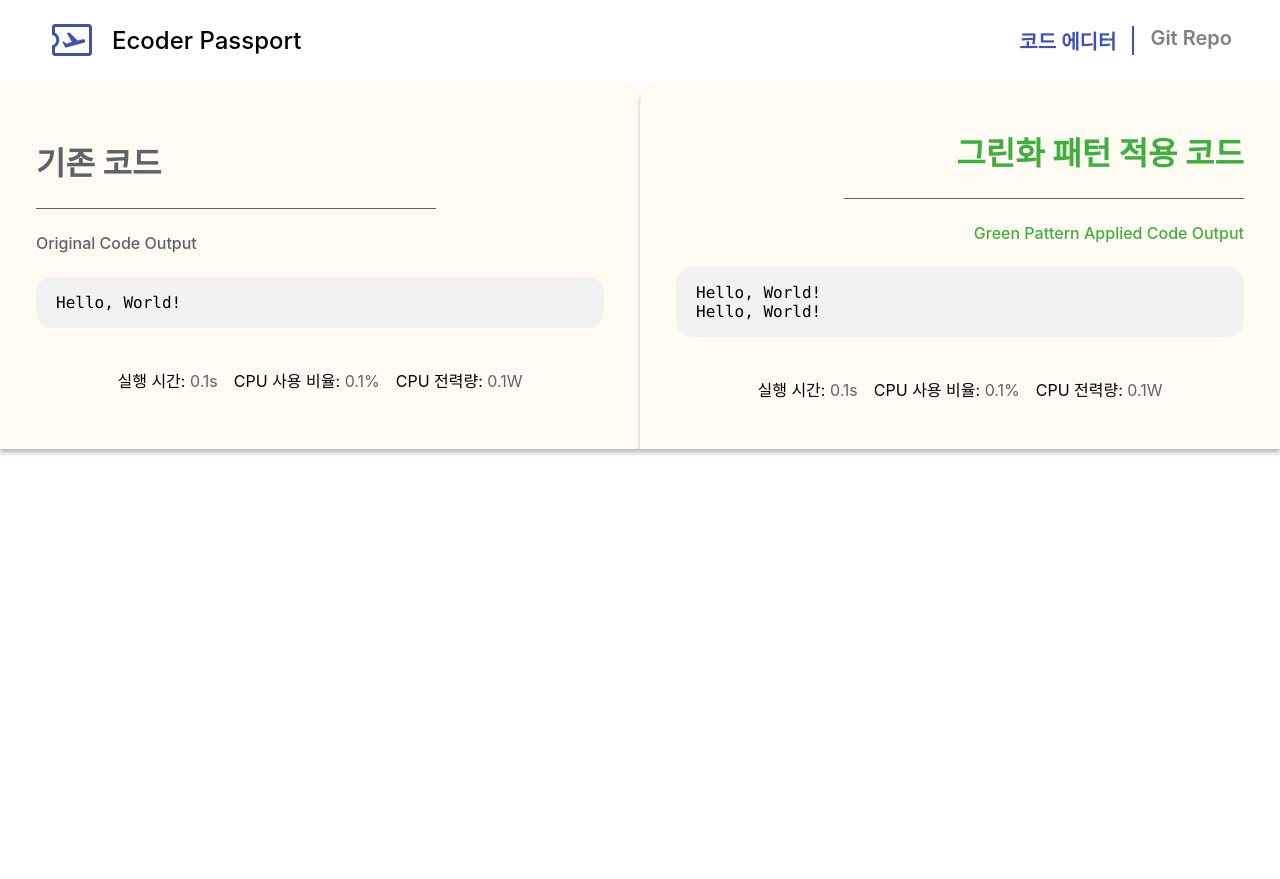
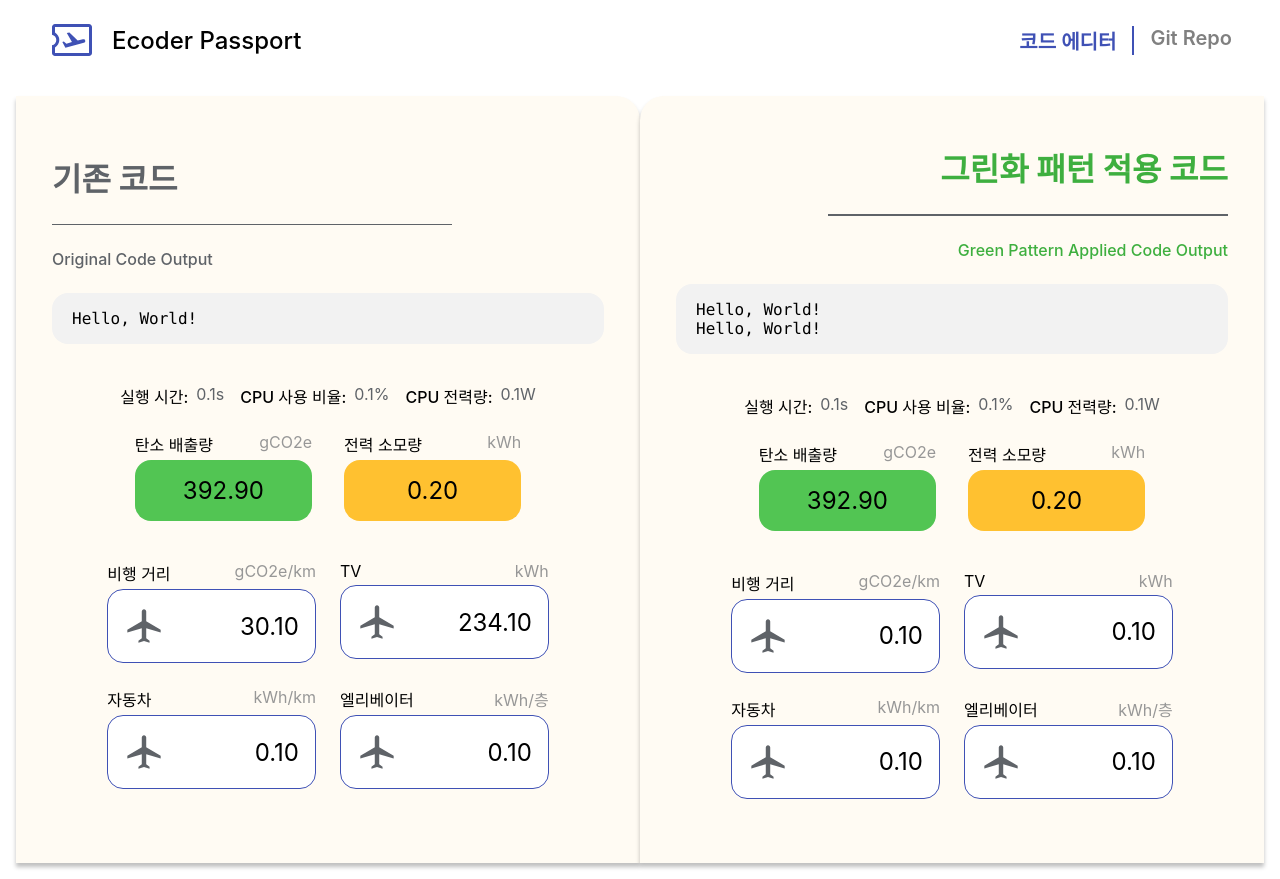
Before and after one commit to skkuse/2024spring_41class_team6, a React (Create React App) app in the folder frontend/: page / in a window 1280 px wide. Before the commit the page ends 800 px from the top, so only its background shows below. Built offline with nearby package versions, Linux system fonts and the light colour scheme.

Commit message:
feat: add execution result component

```diff
--- a/frontend/public/index.html
+++ b/frontend/public/index.html
@@ -33,17 +33,6 @@
     <title>React App</title>
   </head>
   <body>
-    <noscript>You need to enable JavaScript to run this app.</noscript>
     <div id="root"></div>
-    <!--
-      This HTML file is a template.
-      If you open it directly in the browser, you will see an empty page.
-
-      You can add webfonts, meta tags, or analytics to this file.
-      The build step will place the bundled scripts into the <body> tag.
-
-      To begin the development, run `npm start` or `yarn start`.
-      To create a production bundle, use `npm run build` or `yarn build`.
-    -->
   </body>
 </html>
--- a/frontend/src/App.css
+++ b/frontend/src/App.css
@@ -1,5 +1,9 @@
 .App {
   text-align: center;
+  display: flex;
+  flex-direction: column;
+  justify-content: center;
+  align-items: center;
 }
 
 .App-logo {
--- /dev/null
+++ b/frontend/src/components/ComparisionIndicator.tsx
@@ -0,0 +1,66 @@
+import styled from 'styled-components';
+import { ReactComponent as FlightIcon } from '../icons/flight.svg';
+
+type EEIndicatorProps = {
+  type: 'flight' | 'tv' | 'car' | 'elevator';
+  usage: number;
+};
+
+function ComparisionIndicator({ type, usage }: EEIndicatorProps) {
+  const header = (type: string): { title: string; unit: string } => {
+    switch (type) {
+      default:
+        return { title: '비행 거리', unit: 'gCO2e/km' };
+      case 'tv':
+        return { title: 'TV', unit: 'kWh' };
+      case 'car':
+        return { title: '자동차', unit: 'kWh/km' };
+      case 'elevator':
+        return { title: '엘리베이터', unit: 'kWh/층' };
+    }
+  };
+
+  return (
+    <CIWrapper>
+      <CIHeader>
+        {header(type).title}
+        <span style={{ color: '#979797' }}>{header(type).unit}</span>
+      </CIHeader>
+      <CIBody type={type}>
+        <FlightIcon />
+        {usage.toFixed(2)}
+      </CIBody>
+    </CIWrapper>
+  );
+}
+
+// style
+const CIWrapper = styled.div`
+  display: flex;
+  flex-direction: column;
+  align-items: flex-start;
+  gap: 4px;
+  font-size: 16px;
+`;
+const CIHeader = styled.div`
+  display: flex;
+  flex-direction: row;
+  justify-content: space-between;
+  width: 100%;
+  margin: 0;
+`;
+const CIBody = styled.div<{ type: string }>`
+  display: flex;
+  flex-direction: row;
+  justify-content: space-between;
+  align-items: center;
+  padding: 16px;
+  font-size: 24px;
+  border-radius: 16px;
+  width: 100%;
+  box-sizing: border-box;
+  border: 1px solid #3f51b5;
+  background-color: white;
+`;
+
+export default ComparisionIndicator;
--- /dev/null
+++ b/frontend/src/components/EEIndicator.tsx
@@ -0,0 +1,52 @@
+import styled from 'styled-components';
+
+type EEIndicatorProps = {
+  type: 'co2' | 'energy';
+  usage: number;
+};
+
+function EEIndicator({ type, usage }: EEIndicatorProps) {
+  const header =
+    type === 'co2'
+      ? { title: '탄소 배출량', unit: 'gCO2e' }
+      : { title: '전력 소모량', unit: 'kWh' };
+
+  return (
+    <EEWrapper>
+      <EEHeader>
+        {header.title}
+        <span style={{ color: '#979797' }}>{header.unit}</span>
+      </EEHeader>
+      <EEBody type={type}>{usage.toFixed(2)}</EEBody>
+    </EEWrapper>
+  );
+}
+
+// style
+const EEWrapper = styled.div`
+  display: flex;
+  flex-direction: column;
+  align-items: flex-start;
+  gap: 4px;
+  font-size: 16px;
+`;
+const EEHeader = styled.div`
+  display: flex;
+  flex-direction: row;
+  justify-content: space-between;
+  width: 100%;
+  margin: 0;
+`;
+const EEBody = styled.div<{ type: string }>`
+  display: flex;
+  justify-content: center;
+  align-items: center;
+  padding: 16px 48px;
+  font-size: 24px;
+  border-radius: 16px;
+  width: 100%;
+  box-sizing: border-box;
+  background-color: ${({ type }) => (type === 'co2' ? '#52C553' : '#FFC130')};
+`;
+
+export default EEIndicator;
--- a/frontend/src/components/ExecutionResult.tsx
+++ b/frontend/src/components/ExecutionResult.tsx
@@ -37,8 +37,8 @@ const hardcodedResultLeft: resultData = {
     cpuPower: 0.1,
   },
   Comparision: {
-    flight: 0.1,
-    tv: 0.1,
+    flight: 30.1,
+    tv: 234.1,
     car: 0.1,
     elevator: 0.1,
   },
@@ -73,8 +73,20 @@ function ExecutionResult() {
 // style
 const ResultWrapper = styled.div`
   display: grid;
+  width: 95vw;
   grid-template-columns: 1fr 1fr;
+  box-sizing: border-box;
   gap: 0;
+  overflow: hidden;
+  padding: 16px;
+
+  @media (min-width: 1280px) {
+    width: 1280px;
+  }
+
+  @media (max-width: 1030px) {
+    grid-template-columns: 1fr;
+  }
 `;
 
 export default ExecutionResult;
--- a/frontend/src/components/Header.tsx
+++ b/frontend/src/components/Header.tsx
@@ -18,7 +18,7 @@ function Header() {
 const HeaderContainer = styled.div`
   display: flex;
   flex-direction: row;
-  width: 100vw;
+  width: 100%;
   justify-content: space-between;
   align-items: center;
   padding: 16px 48px;
--- a/frontend/src/components/PassportPage.tsx
+++ b/frontend/src/components/PassportPage.tsx
@@ -1,6 +1,8 @@
 import styled from 'styled-components';
 import { resultData } from './ExecutionResult';
 import Stdout from './Stdout';
+import EEIndicator from './EEIndicator';
+import ComparisionIndicator from './ComparisionIndicator';
 
 type PassportPageProps = {
   result: resultData;
@@ -12,8 +14,9 @@ function PassportPage({ result, part }: PassportPageProps) {
   const title = part === 'left-page' ? '기존 코드' : '그린화 패턴 적용 코드';
   const RuntimeInfoItem = (title: string, data: string) => {
     return (
-      <div>
-        {title}: <span style={{ color: '#5F6368' }}>{data}</span>
+      <div style={{ display: 'flex', gap: '8px' }}>
+        <span style={{ fontWeight: 500 }}>{title}:</span>
+        <span style={{ color: '#5F6368' }}>{data}</span>
       </div>
     );
   };
@@ -28,6 +31,16 @@ function PassportPage({ result, part }: PassportPageProps) {
         {RuntimeInfoItem('CPU 사용 비율', Output.cpuUsage + '%')}
         {RuntimeInfoItem('CPU 전력량', Output.cpuPower + 'W')}
       </RuntimeInfo>
+      <EEContainer>
+        <EEIndicator type="co2" usage={Emission} />
+        <EEIndicator type="energy" usage={PowerConsumption} />
+      </EEContainer>
+      <CIContainer>
+        <ComparisionIndicator type="flight" usage={Comparision.flight} />
+        <ComparisionIndicator type="tv" usage={Comparision.tv} />
+        <ComparisionIndicator type="car" usage={Comparision.car} />
+        <ComparisionIndicator type="elevator" usage={Comparision.elevator} />
+      </CIContainer>
     </Result>
   );
 }
@@ -62,7 +75,7 @@ const ResultHeader = styled.h1<{ part: string }>`
 
 const Line = styled.div<{ part: string }>`
   width: 400px;
-  height: 1px;
+  height: 0.1em;
   background-color: #5f6368;
   align-self: ${({ part }) =>
     part === 'left-page' ? 'flex-start;' : 'flex-end;'};
@@ -75,5 +88,17 @@ const RuntimeInfo = styled.div`
   gap: 16px;
   font-size: 16px;
 `;
-
+const EEContainer = styled.div`
+  display: grid;
+  width: 70%;
+  grid-template-columns: repeat(2, 1fr);
+  gap: 32px;
+`;
+const CIContainer = styled.div`
+  display: grid;
+  width: 80%;
+  grid-template-columns: repeat(2, 1fr);
+  gap: 24px;
+  margin: 16px 0;
+`;
 export default PassportPage;
```
Also changed, not shown: frontend/src/icons/flight.svg (added).
